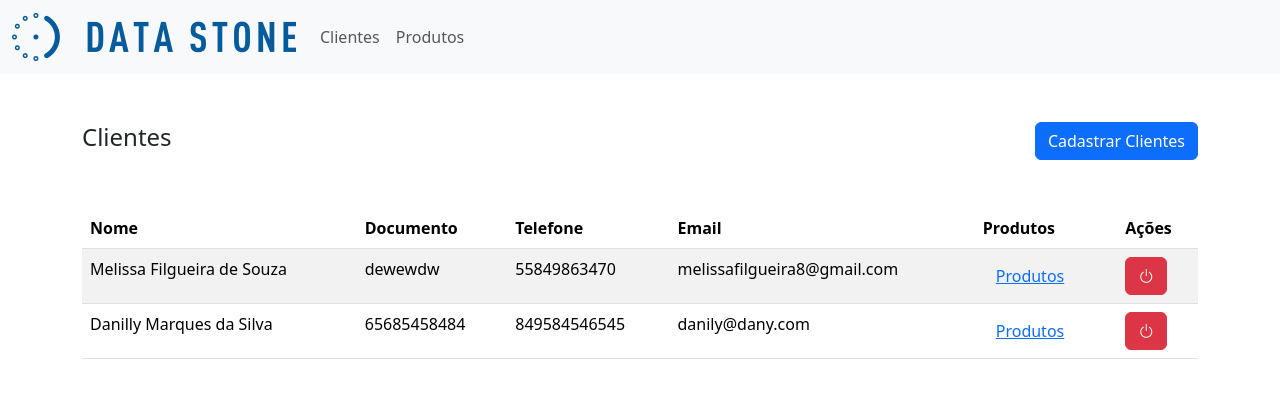
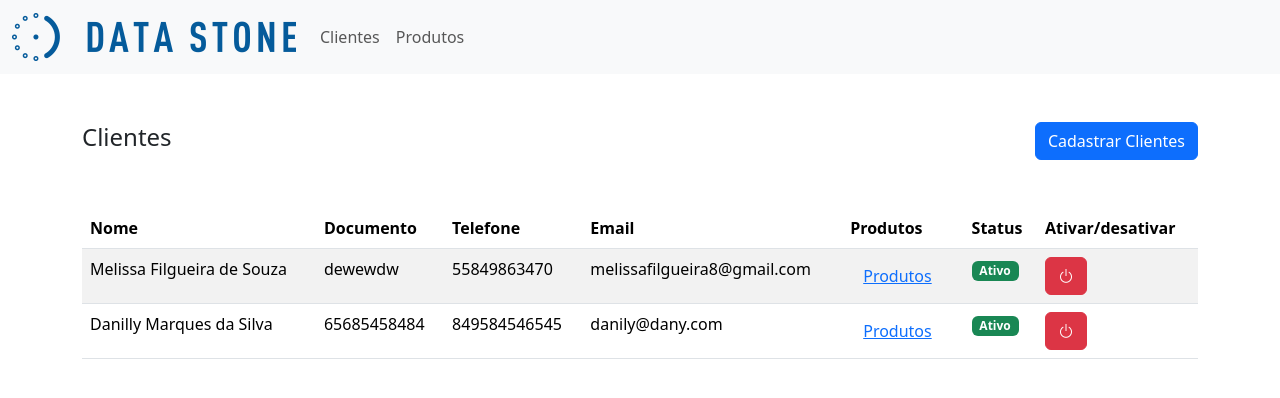
Before and after one commit to MelissaFil/clientProducVue, a Vue app in the folder cliente-product/: page /clientes in a window 1280 px wide. Shown: the top 398 px of the page. Built offline with nearby package versions, Linux system fonts and the light colour scheme; data requests are answered from the project's data file.

Commit message:
melhorando o entendimento do usuário sobre status ativo/inativo e os buttons de ativar/desativar

```diff
--- a/cliente-product/src/components/Table.vue
+++ b/cliente-product/src/components/Table.vue
@@ -3,7 +3,9 @@
     <thead>
       <tr>
         <th v-for="(coluna, index) in colunas" :key="index" scope="col">{{ coluna }}</th>
-        <th scope="col">Ações</th>
+        <th scope="col">Status</th>
+
+        <th scope="col">Ativar/desativar</th>
 
       </tr>
     </thead>
@@ -16,6 +18,10 @@
           <template v-else-if="item[coluna.toLowerCase()]">
             {{ item[coluna.toLowerCase()] }}
           </template>
+        </td>
+        <td>
+          <span class="badge text-bg-success" v-if="item.ativo">Ativo</span>
+          <span class="badge text-bg-danger" v-else>Inativo</span>
         </td>
         <td>
           <button type="button" class="btn btn-danger" v-if="item.ativo" @click="toggleAtivo(item)"><i class="bi bi-power"></i></button>
```
